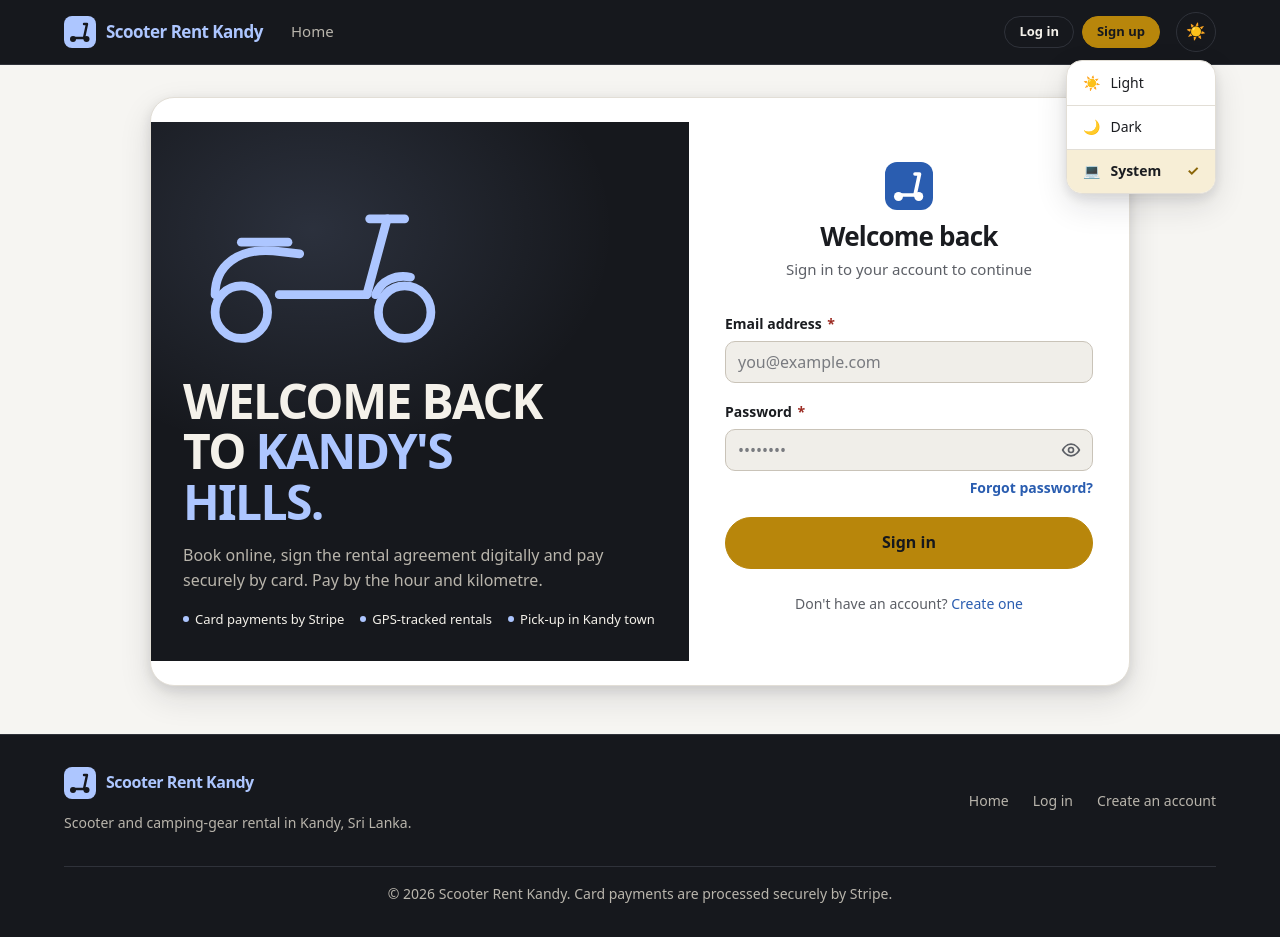
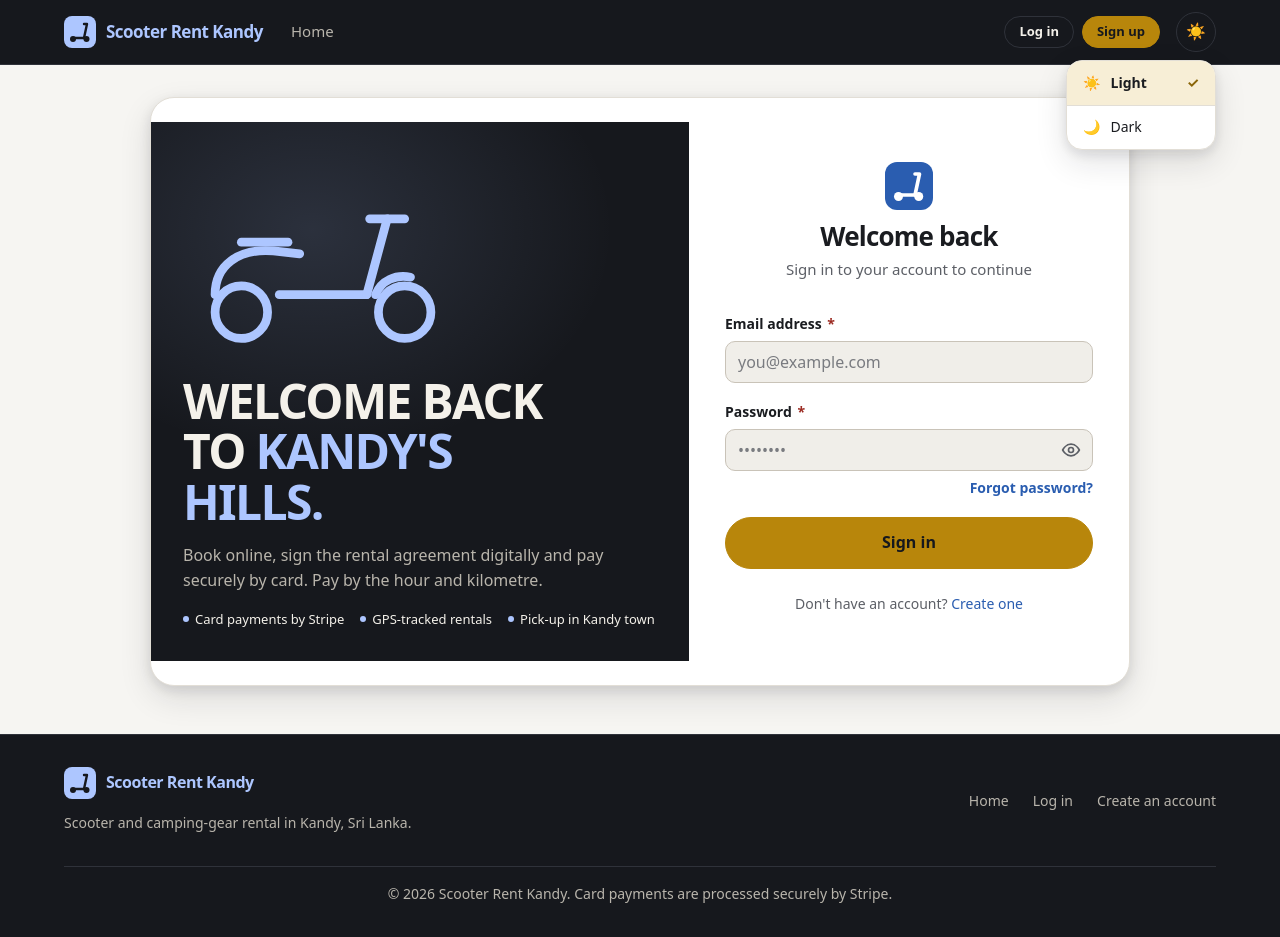
Before and after one commit to scooter-rental-system/frontend, a React (Vite) app: page /login in a window 1280 px wide. Both pictures are taken after a click on the button "☀️". Built offline with nearby package versions, Linux system fonts and the light colour scheme.

Commit message:
system dropdown removed from ui

```diff
--- a/src/components/Layout.tsx
+++ b/src/components/Layout.tsx
@@ -17,7 +17,6 @@ const BRAND_NAME = 'Scooter Rent Kandy';
 const THEME_OPTIONS: { value: Theme; label: string; icon: string }[] = [
   { value: 'light',  label: 'Light',  icon: '☀️' },
   { value: 'dark',   label: 'Dark',   icon: '🌙' },
-  { value: 'system', label: 'System', icon: '💻' },
 ];
 
 /**
@@ -52,7 +51,7 @@ function ThemeToggle() {
   }, [open]);
 
   const icon = resolved === 'dark' ? '🌙' : '☀️';
-  const current = THEME_OPTIONS.find((opt) => opt.value === theme)?.label ?? theme;
+  const current = THEME_OPTIONS.find((opt) => opt.value === theme)?.label ?? (resolved === 'dark' ? 'Dark' : 'Light');
 
   return (
     <div className="theme-menu-wrap" ref={wrapRef}>
@@ -74,8 +73,8 @@ function ThemeToggle() {
           {THEME_OPTIONS.map((opt) => (
             <button
               key={opt.value}
-              aria-pressed={theme === opt.value}
-              className={theme === opt.value ? 'is-active' : ''}
+              aria-pressed={theme === opt.value || (theme === 'system' && resolved === opt.value)}
+              className={theme === opt.value || (theme === 'system' && resolved === opt.value) ? 'is-active' : ''}
               onClick={() => {
                 setTheme(opt.value);
                 setOpen(false);
```
